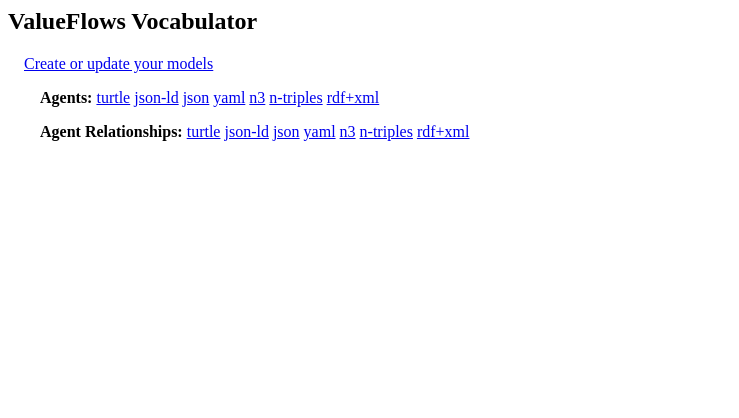
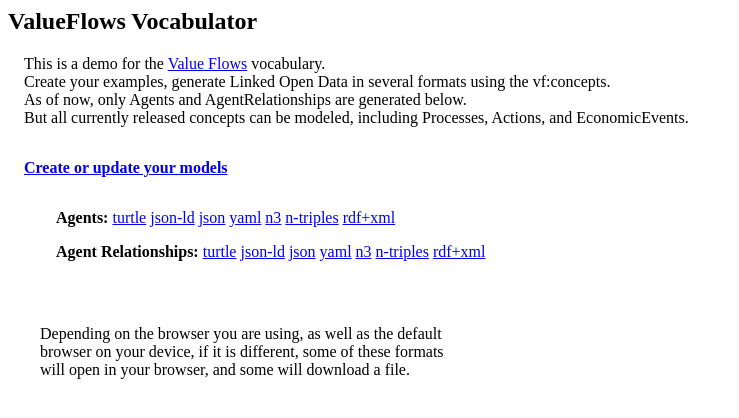
Before and after one commit to valueflows/django-vocabulator, a Django app: page / in a window 1280 px wide. Shown: the top 418 px of the page, without its empty margins (0-739 px from the left). Run offline with Django 3.2, Linux system fonts and the light colour scheme.

Commit message:
add some explanations

```diff
--- a/vocab/templates/index.html
+++ b/vocab/templates/index.html
@@ -3,6 +3,25 @@
 div {
     margin: 1em;
 }
+
+#createLink {
+    text-align: left;
+    font-weight: bold;
+    padding-top: 1em;
+}
+
+#models {
+    margin-top: 0;
+    float: left;
+    width: 60%;
+}
+
+#doc {
+    float: left;
+    width: 35%;
+    padding-top: 1em;
+}
+
 
 </style>
 
@@ -11,7 +30,19 @@ div {
 <h2>{% trans "ValueFlows Vocabulator" %}</h2>
 
 <div>
+    This is a demo for the <a href="https://www.valueflo.ws/">Value Flows</a> vocabulary.</br>
+    Create your examples, generate Linked Open Data in several formats using the vf:concepts.</br>
+    As of now, only Agents and AgentRelationships are generated below.</br>
+    But all currently released concepts can be modeled, including Processes, Actions, and EconomicEvents.
+</div>
+
+<div id="big" >
+    <p id="createLink">
         <a href="/admin/vocab/">{% trans "Create or update your models" %}</a>
+    </p>
+
+    <div id="models">
+
 
             <div>
                 <b>Agents:</b>
@@ -36,3 +67,11 @@ div {
             </div>
 
     </div>
+
+    <div id="doc">
+        Depending on the browser you are using, as well as the default browser on your device,
+        if it is different, some of these formats will open in your browser,
+        and some will download a file.
+
+    </div>
+</div>
```
Lines whose indentation alone changed are shown as unchanged.
